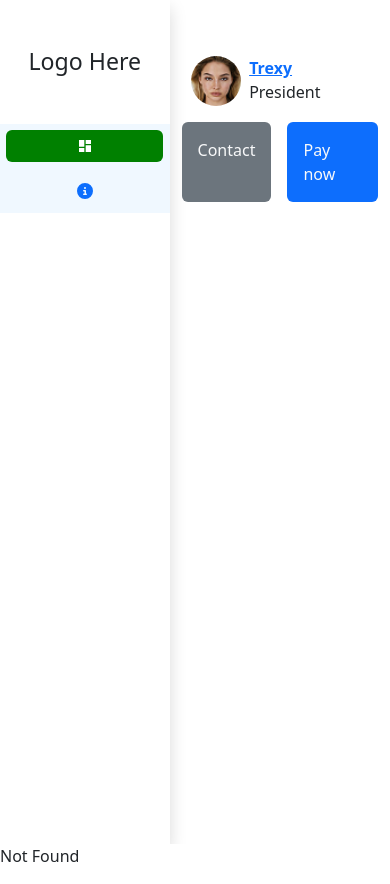
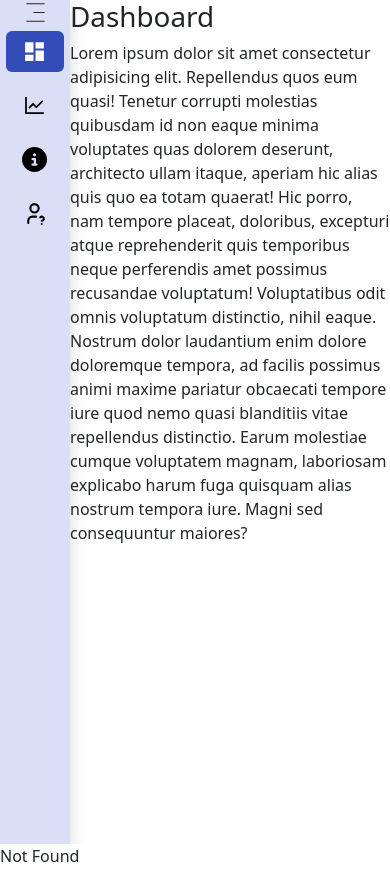
Before and after one commit to eimanncalderon0711/dwella-web, a React (Vite) app: page /dashboard in a window 390 px wide. Before the commit this address had no page. Built offline with nearby package versions, Linux system fonts and the light colour scheme.

Commit message:
Fixed the side bar responsiveness

```diff
--- a/package.json
+++ b/package.json
@@ -10,7 +10,7 @@
     "preview": "vite preview"
   },
   "dependencies": {
-    "@tanstack/react-router": "^1.120.20",
+    "@tanstack/react-router": "^1.121.0",
     "@tanstack/react-router-devtools": "^1.120.16",
     "bootstrap": "^5.3.6",
     "react": "^19.1.0",
--- a/src/components/SideBar.tsx
+++ b/src/components/SideBar.tsx
@@ -2,52 +2,65 @@
 import Nav from "react-bootstrap/Nav";
 
 import Tab from "react-bootstrap/Tab";
-import img from "../assets/_ 1.png"
 
 import { FaCircleInfo } from "react-icons/fa6";
 import { MdDashboard } from "react-icons/md";
-import { Container, Image } from "react-bootstrap";
+import { AiOutlineLineChart } from "react-icons/ai";
+import { CiMenuFries } from "react-icons/ci";
+import { TbUserQuestion } from "react-icons/tb";
 import "./side-bar.css"
+import { useState } from "react";
 
 function SideBar() {
+
+  const [isMenuOpen, setIsMenuOpen] = useState(false);
+
+
   return (
-    <aside className="vh-100 d-flex overflow-hidden">
+    <aside className="vh-100 vw-100 d-flex overflow-hidden">
       <Tab.Container id="left-tabs-example" defaultActiveKey="first">
-      <div className="shadow" id="side-bar">
+      <div className={`shadow side-bar ${isMenuOpen ? "side-active" : ""}`}>
         <Nav variant="pills" className="flex-column">
-            <h3 className="text-center mt-5 mb-5">Logo Here</h3>
-            <Nav.Item>
+            <div className="d-flex justify-content-evenly w-100 d-block d-sm-none align-items-center">
+              <CiMenuFries  size={25} onClick={() => setIsMenuOpen(!isMenuOpen)}/>
+              <h3 className={`text-center mt-2 ${isMenuOpen ? "d-block": " d-none"}`}>Dwella</h3>
+            </div>
+            <h3 className="text-center d-none d-sm-block mt-5 mb-5">Dwella</h3>
+            <Nav.Item className={`${isMenuOpen ? "nav-item-active" : ""}`}>
               <Nav.Link eventKey="first" className='d-flex align-items-center gap-3'>
-                <MdDashboard />
-                <span className="navs-links">Dashboard</span>
+                <MdDashboard size={25}/>
+                <span className={`navs-links fw-bold ${isMenuOpen ? "span-active" : ""}`}>Dashboard</span>
               </Nav.Link>
             </Nav.Item>
-            <Nav.Item>
+            <Nav.Item className={`${isMenuOpen ? "nav-item-active" : ""}`}>
               <Nav.Link eventKey="second" className='d-flex align-items-center gap-3'>
-                <FaCircleInfo />
-                <span className="navs-links">Notices</span>
+                <AiOutlineLineChart size={25}/>
+                <span className={`navs-links fw-bold ${isMenuOpen ? "span-active" : ""}`}>Financials</span>
+              </Nav.Link>
+            </Nav.Item>
+            <Nav.Item className={`${isMenuOpen ? "nav-item-active" : ""}`}>
+              <Nav.Link eventKey="third" className='d-flex align-items-center gap-3'>
+                <FaCircleInfo size={25}/>
+                <span className={`navs-links fw-bold ${isMenuOpen ? "span-active" : ""}`}>Notices</span>
             </Nav.Link>
+            </Nav.Item>
+            <Nav.Item className={`${isMenuOpen ? "nav-item-active" : ""}`}>
+              <Nav.Link eventKey="fourth" className='d-flex align-items-center gap-3'>
+               <TbUserQuestion size={25}/>
+                <span className={`navs-links fw-bold ${isMenuOpen ? "span-active" : ""}`}>Inquiries</span>
+              </Nav.Link>
             </Nav.Item>
         </Nav>
       </div>
-      <div className="w-100">
+      <div className="w-100 main">
           <Tab.Content>
             <Tab.Pane eventKey="first">
-                <Container className="d-flex justify-content-between align-items-center mt-5 flex-column flex-sm-row">
-                    <section className="d-flex gap-3 ms-sm-5 order-1 order-sm-0 my-2">
-                        <a href="" className="text-decoration-none bg-secondary text-light p-3 rounded">Contact</a>
-                        <a href="" className="text-decoration-none bg-primary text-light p-3 rounded">Pay now</a>
-                    </section>
-                    <section className="d-flex gap-2 me-5 my-2">
-                        <Image src={img} alt="" style={{borderRadius: "100%", height: "50px"}}/>
-                        <div className="d-flex flex-column">
-                            <a className="fw-bold">Trexy</a>
-                            <a>President</a>
-                        </div>
-                    </section>
-                </Container>
+                <h1>Dashboard</h1>
+                <div>Lorem ipsum dolor sit amet consectetur adipisicing elit. Repellendus quos eum quasi! Tenetur corrupti molestias quibusdam id non eaque minima voluptates quas dolorem deserunt, architecto ullam itaque, aperiam hic alias quis quo ea totam quaerat! Hic porro, nam tempore placeat, doloribus, excepturi atque reprehenderit quis temporibus neque perferendis amet possimus recusandae voluptatum! Voluptatibus odit omnis voluptatum distinctio, nihil eaque. Nostrum dolor laudantium enim dolore doloremque tempora, ad facilis possimus animi maxime pariatur obcaecati tempore iure quod nemo quasi blanditiis vitae repellendus distinctio. Earum molestiae cumque voluptatem magnam, laboriosam explicabo harum fuga quisquam alias nostrum tempora iure. Magni sed consequuntur maiores?</div>
             </Tab.Pane>
-            <Tab.Pane eventKey="second">Second tab content</Tab.Pane>
+            <Tab.Pane eventKey="second"><h1>Financials</h1></Tab.Pane>
+            <Tab.Pane eventKey="third"><h1>Notices</h1></Tab.Pane>
+            <Tab.Pane eventKey="fourth"><h1>Inquiries</h1></Tab.Pane>
           </Tab.Content>
       </div>
       </Tab.Container>
--- a/src/components/side-bar.css
+++ b/src/components/side-bar.css
@@ -1,30 +1,44 @@
-#side-bar{
+.side-bar{
     width: 300px !important; /* 70px width on small screens */
     min-width: 70px;
+    background-color: rgba(136, 150, 221, 0.3) !important;
+}
+
+.nav-link{
+  color: black;
 }
 
 .nav-item{
-  padding: 2rem;
-  background-color: aliceblue;
+  padding: 0.5rem 1.4rem !important;
 }
 
   @media (max-width: 576px) {
-    #side-bar{
-      /* width: 70px !important; */
-      transition: 300ms ease-in-out;
+    .side-bar{
+      width: 70px !important;
+      transition: 300ms ease-in-out !important;
+    }
+
+    .side-active{
+      width: 420px !important;
+      background-color: rgba(136, 150, 221, 0.3) !important;
+      transition: 300ms ease-in-out !important;
     }
 
     .nav-item{
-      padding: 0.4rem;
-      background-color: aliceblue;
+      padding: 0.4rem !important;
+    }
+
+    .nav-item-active{
+      padding: 0.5rem 1rem !important;
+      width: 100%;
     }
 
     span{
         display: none;
     }
 
-    .nav-link{
-        justify-content: center;
+    .span-active{
+        display: block;
     }
 
 }
--- a/src/index.css
+++ b/src/index.css
@@ -1,3 +1,10 @@
+*{
+    margin: 0;
+    padding: 0;
+    box-sizing: border-box;
+}
+
+
 .custom-bg{
     background-color: #000957 !important;
 }
@@ -21,7 +28,7 @@
 /* custom.css */
 .nav-pills .nav-link.active {
   width: 100% !important; /* Makes the active tab full width */
-  background-color: green !important; /* Changes the background color to green */
+  background-color: #344CB7 !important; /* Changes the background color to green */
   color: white !important; /* Changes the text color to white, if you want it to stand out */
 }
 
```
Also changed, not shown: 1 other file (tests, documents, lock files or other folders).
